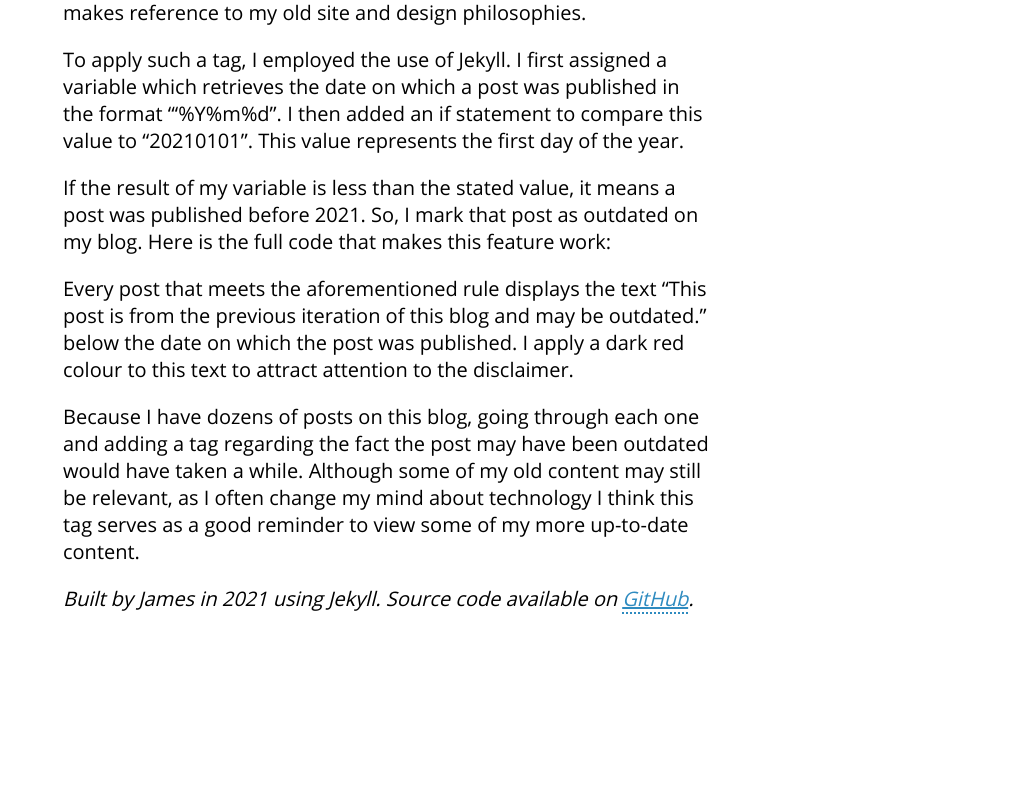
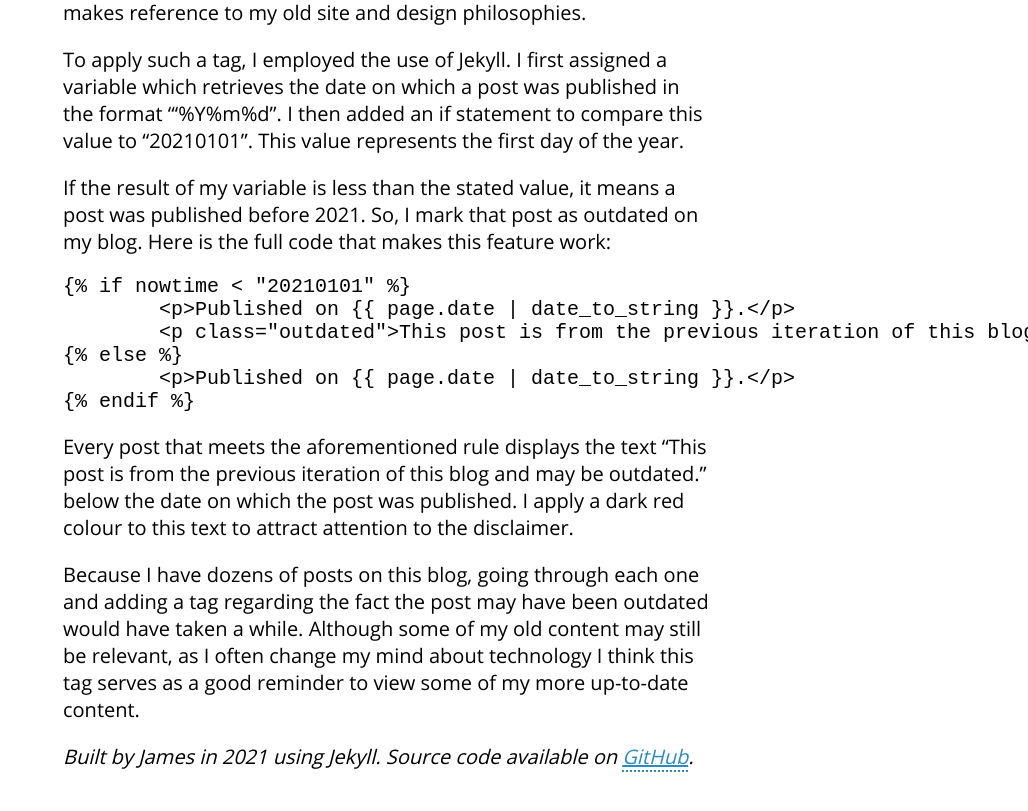
Before and after one commit to capjamesg/website, a Jekyll site: the page built from _posts/2021-02-20-highlighting-outdated-content.md, in a window 1280 px wide and 900 px high, scrolled down 936 px. Shown: the top 811 px of the window, without its empty margins (252-1280 px from the left). Built offline with Jekyll 4.4.1, drawn with Linux system fonts in a browser that asks for light colours; before the commit the page ends 1678 px from its top, so only the background shows below that.

Commit message:
feat: Upload blog post

````diff
--- a/_posts/2021-02-20-highlighting-outdated-content.md
+++ b/_posts/2021-02-20-highlighting-outdated-content.md
@@ -14,7 +14,7 @@ To apply such a tag, I employed the use of Jekyll. I first assigned a variable w
 
 If the result of my variable is less than the stated value, it means a post was published before 2021. So, I mark that post as outdated on my blog. Here is the full code that makes this feature work:
 
-{% comment %}
+{% raw %}
 ```
 {% if nowtime < "20210101" %}
 	<p>Published on {{ page.date | date_to_string }}.</p>
@@ -23,7 +23,7 @@ If the result of my variable is less than the stated value, it means a post was
 	<p>Published on {{ page.date | date_to_string }}.</p>
 {% endif %}
 ```
-{% endcomment %}
+{% endraw %}
 
 Every post that meets the aforementioned rule displays the text "This post is from the previous iteration of this blog and may be outdated." below the date on which the post was published. I apply a dark red colour to this text to attract attention to the disclaimer.
 
````
